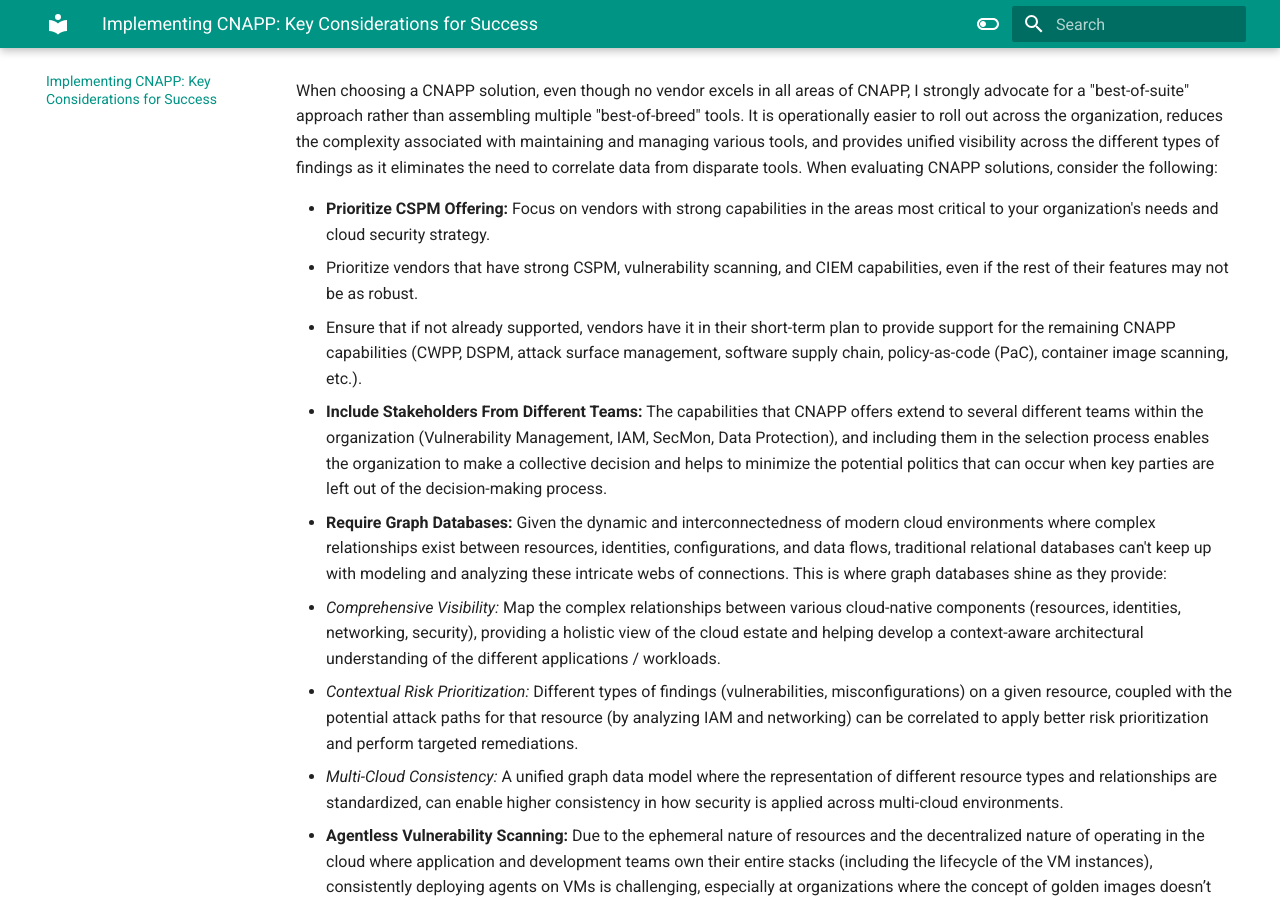
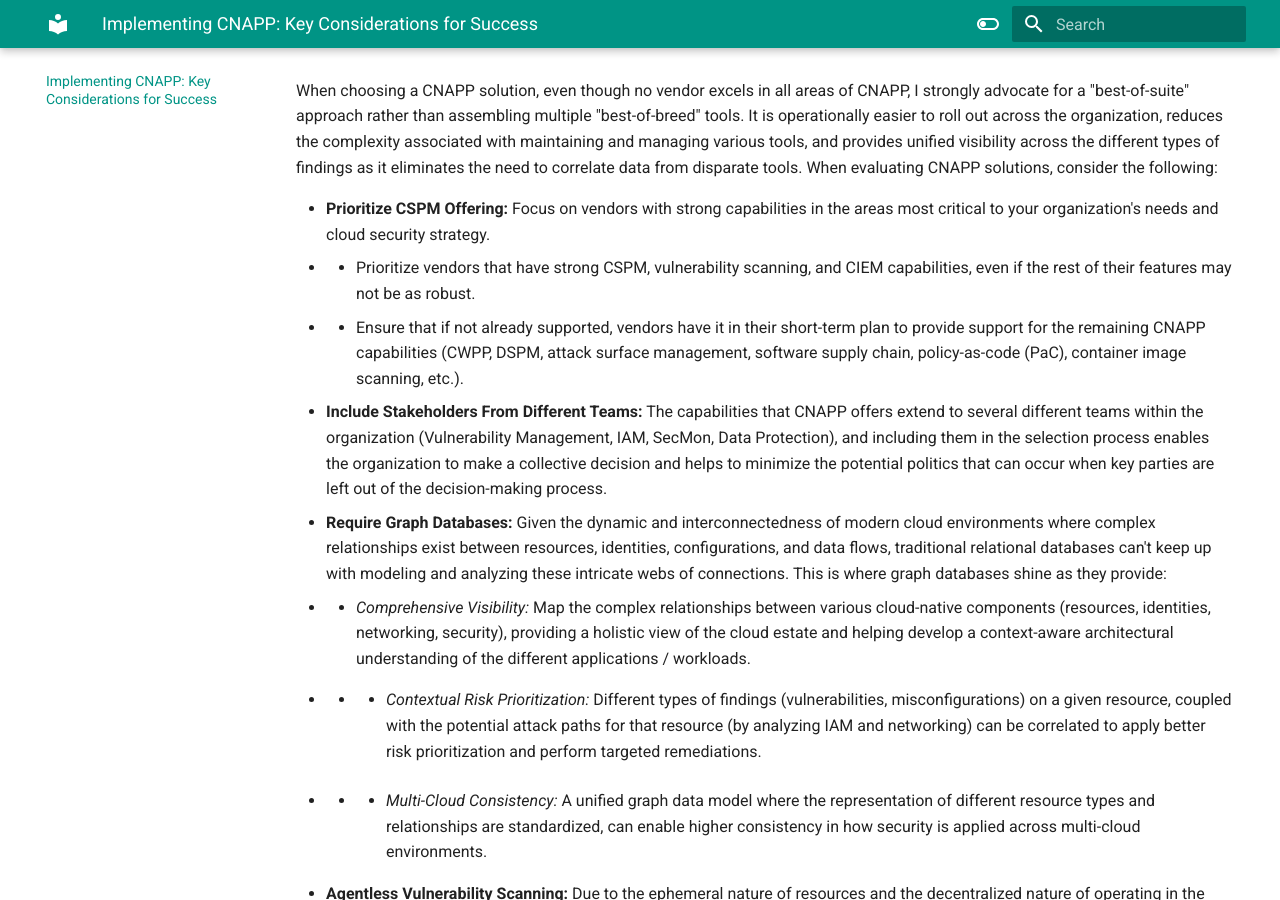
Before and after one commit to naman16/naman-sogani.github.io, an MkDocs documentation site: the page built from docs/index.md, in a window 1280 px wide and 900 px high, scrolled down 1036 px. Built offline with MkDocs 1.6.1 and Material for MkDocs 9.7.7, drawn with Linux system fonts in a browser that asks for light colours.

Commit message:
Update index.md

```diff
--- a/docs/index.md
+++ b/docs/index.md
@@ -27,15 +27,15 @@
 When choosing a CNAPP solution, even though no vendor excels in all areas of CNAPP, I strongly advocate for a "best-of-suite" approach rather than assembling multiple "best-of-breed" tools. It is operationally easier to roll out across the organization, reduces the complexity associated with maintaining and managing various tools, and provides unified visibility across the different types of findings as it eliminates the need to correlate data from disparate tools. When evaluating CNAPP solutions, consider the following:
 
 * **Prioritize CSPM Offering:** Focus on vendors with strong capabilities in the areas most critical to your organization's needs and cloud security strategy.
-  * Prioritize vendors that have strong CSPM, vulnerability scanning, and CIEM capabilities, even if the rest of their features may not be as robust.
-  * Ensure that if not already supported, vendors have it in their short-term plan to provide support for the remaining CNAPP capabilities (CWPP, DSPM, attack surface management, software supply chain, policy-as-code (PaC), container image scanning, etc.).
+*     - Prioritize vendors that have strong CSPM, vulnerability scanning, and CIEM capabilities, even if the rest of their features may not be as robust.
+*     - Ensure that if not already supported, vendors have it in their short-term plan to provide support for the remaining CNAPP capabilities (CWPP, DSPM, attack surface management, software supply chain, policy-as-code (PaC), container image scanning, etc.).
 * **Include Stakeholders From Different Teams:** The capabilities that CNAPP offers extend to several different teams within the organization (Vulnerability Management, IAM, SecMon, Data Protection), and including them in the selection process enables the organization to make a collective decision and helps to minimize the potential politics that can occur when key parties are left out of the decision-making process.
 * **Require Graph Databases:** Given the dynamic and interconnectedness of modern cloud environments where complex relationships exist between resources, identities, configurations, and data flows, traditional relational databases can't keep up with modeling and analyzing these intricate webs of connections. This is where graph databases shine as they provide:
-   * *Comprehensive Visibility:* Map the complex relationships between various cloud-native components (resources, identities, networking, security), providing a holistic view of the cloud estate and helping develop a context-aware architectural understanding of the different applications / workloads.
-   * *Contextual Risk Prioritization:* Different types of findings (vulnerabilities, misconfigurations) on a given resource, coupled with the potential attack paths for that resource (by analyzing IAM and networking) can be correlated to apply better risk prioritization and perform targeted remediations.
-   * *Multi-Cloud Consistency:* A unified graph data model where the representation of different resource types and relationships are standardized, can enable higher consistency in how security is applied across multi-cloud environments.
+*     - *Comprehensive Visibility:* Map the complex relationships between various cloud-native components (resources, identities, networking, security), providing a holistic view of the cloud estate and helping develop a context-aware architectural understanding of the different applications / workloads.
+*     - * *Contextual Risk Prioritization:* Different types of findings (vulnerabilities, misconfigurations) on a given resource, coupled with the potential attack paths for that resource (by analyzing IAM and networking) can be correlated to apply better risk prioritization and perform targeted remediations.
+*     - * *Multi-Cloud Consistency:* A unified graph data model where the representation of different resource types and relationships are standardized, can enable higher consistency in how security is applied across multi-cloud environments.
 * **Agentless Vulnerability Scanning:** Due to the ephemeral nature of resources and the decentralized nature of operating in the cloud where application and development teams own their entire stacks (including the lifecycle of the VM instances), consistently deploying agents on VMs is challenging, especially at organizations where the concept of golden images doesn’t exist. This is where agentless scanning can help streamline operations and provide automated vulnerability scanning capabilities.
-   * However, agent-based solutions should be considered for Cloud Workload Protection Platform (CWPP) as it is more effective in real-time monitoring and blocking based on system activities.
+*     - * However, agent-based solutions should be considered for Cloud Workload Protection Platform (CWPP) as it is more effective in real-time monitoring and blocking based on system activities.
 * **Prioritize Flexible APIs:** Give preferences to vendors that have well-defined and flexible APIs that allow you to do most actions via APIs that are possible via the console / UI. This allows you to build complex workflows in the future, set up integrations with enterprise tools (ticketing and messaging platforms, vulnerability warehouse, SIEM, etc.), build reports and metrics, drive remediation campaigns, etc.
 * **Alignment With Vendor Roadmaps:** Assess the vendor's roadmap to ensure it aligns with your future requirements and strategic goals. For example, if your organization is making a big push for AI workloads in the near-future, consider vendors that have AI Posture Management (AIPM) capabilities in their short-term roadmap.
 
@@ -46,17 +46,17 @@
 As CNAPP definitions evolve, new capabilities (read: acronyms) are added, and vendors market their platforms as the silver bullet for addressing all cloud security needs, it is tempting to enable every available feature. However, this approach can overwhelm security teams with alerts and frustrate developers with a sudden influx of issues that need to be remediated, creating friction between teams meant to collaborate on reducing security risks. To avoid these pitfalls, consider the following:
 
 * **Prioritize CSPM Operationalization:** Prioritize enablement of CSPM and vulnerability scanning(from hereon “CSPM”) on day one of your CNAPP implementation journey. This approach provides the following benefits:
-   * *Quick Value Realization:* These findings are typically easier to understand and address, allowing you to establish a baseline understanding of your cloud security posture and conduct “quick-wins” burndown campaigns to quickly reduce risks through issue resolution. This delivers rapid benefits from your CNAPP investment, crucial for building momentum and securing stakeholder buy-in.
-   * *Platform Familiarity:* Starting with CSPM allows your security team to become familiar with the CNAPP platform's interface, graph database, data model, reporting mechanisms, and overall functionality. This foundational knowledge is essential for successfully implementing more advanced capabilities in the future.
-   * *Upskilling Opportunity:* Implementing CSPM first gives your security teams time to upskill on cloud security concepts, creating a foundation for future implementation of more advanced capabilities.
-   * *Developer Acclimation:* CSPM provides an opportunity for developers to understand how security issues are reported and how they need to consume and act on this information. This gradual introduction to the platform helps smooth the transition to a more security-aware development process.
+*     - * *Quick Value Realization:* These findings are typically easier to understand and address, allowing you to establish a baseline understanding of your cloud security posture and conduct “quick-wins” burndown campaigns to quickly reduce risks through issue resolution. This delivers rapid benefits from your CNAPP investment, crucial for building momentum and securing stakeholder buy-in.
+*     - * *Platform Familiarity:* Starting with CSPM allows your security team to become familiar with the CNAPP platform's interface, graph database, data model, reporting mechanisms, and overall functionality. This foundational knowledge is essential for successfully implementing more advanced capabilities in the future.
+*     - * *Upskilling Opportunity:* Implementing CSPM first gives your security teams time to upskill on cloud security concepts, creating a foundation for future implementation of more advanced capabilities.
+*     - * *Developer Acclimation:* CSPM provides an opportunity for developers to understand how security issues are reported and how they need to consume and act on this information. This gradual introduction to the platform helps smooth the transition to a more security-aware development process.
 * **Enable Self-Service Consumption of Findings:** Set up role-based access control (RBAC) to enable self-service consumption of security findings for the developer community. This approach is crucial for conducting timely remediation and fostering a culture of shared responsibility within the organization. Below are the benefits of enabling self-service:
-   * *Developer Empowerment:* The onus for remediating issues is on the developers and cloud engineers; hence, providing them with self-service access to relevant security findings and remediation guidance allows them to take ownership of security issues associated with their applications.
-   * *Accelerated Remediation:* Generally, CNAPP platforms have descriptive remediation guidance that is actionable. By putting information directly in the hands of those who can act on it, your organization can significantly speed up the fix process and reduce the overall time-to-remediation.
-   * *Shared Responsibility:* By providing developers with tool access, they can monitor the security posture of their applications on-demand, and provide inputs on false positives or potential policy adjustments, thereby fostering a collaborative culture for cloud security. In practice, developers and engineers often use CNAPP platforms for their own non-security related use-cases (e.g., tagging, building cloud asset inventory, identifying resources that are no longer needed, etc.).
+*     - * *Developer Empowerment:* The onus for remediating issues is on the developers and cloud engineers; hence, providing them with self-service access to relevant security findings and remediation guidance allows them to take ownership of security issues associated with their applications.
+*     - * *Accelerated Remediation:* Generally, CNAPP platforms have descriptive remediation guidance that is actionable. By putting information directly in the hands of those who can act on it, your organization can significantly speed up the fix process and reduce the overall time-to-remediation.
+*     - * *Shared Responsibility:* By providing developers with tool access, they can monitor the security posture of their applications on-demand, and provide inputs on false positives or potential policy adjustments, thereby fostering a collaborative culture for cloud security. In practice, developers and engineers often use CNAPP platforms for their own non-security related use-cases (e.g., tagging, building cloud asset inventory, identifying resources that are no longer needed, etc.).
 * **Custom Develop & Fine-Tune CSPM Policies:** As your organization becomes familiar with the initial roll-out, it is crucial to move beyond out-of-the-box (OOB) policies towards custom policy development and fine-tuning (“customization”) to better align with the organization’s security standards and reduce false positives. Below are key considerations for customizing policies:
-   * *Reduce Alert Fatigue & False Positives:* Out-of-the-box policies often generate a high volume of alerts, many of which may be false positives / irrelevant to your environment. Customization helps reduce noise and allows your teams to focus on the most critical issues.
-   * *Align with Security Standards:* OOB policies may not adequately address your organization's unique risk profile or compliance requirements and may not be aligned with your security standards and controls. By developing custom policies based on security standards & cloud usage patterns / application architectures, you can have higher confidence in your policy set and improved accuracy in the legitimacy of the issues identified. Additionally, since these policies are contextualized for your organization’s cloud environments, they reduce friction and improve adoption among your development teams.
+*     - * *Reduce Alert Fatigue & False Positives:* Out-of-the-box policies often generate a high volume of alerts, many of which may be false positives / irrelevant to your environment. Customization helps reduce noise and allows your teams to focus on the most critical issues.
+*     - * *Align with Security Standards:* OOB policies may not adequately address your organization's unique risk profile or compliance requirements and may not be aligned with your security standards and controls. By developing custom policies based on security standards & cloud usage patterns / application architectures, you can have higher confidence in your policy set and improved accuracy in the legitimacy of the issues identified. Additionally, since these policies are contextualized for your organization’s cloud environments, they reduce friction and improve adoption among your development teams.
 * **Metrics & Reporting:** Develop reporting for CSPM, ideally aligned to your SLA / vulnerability management standards, to measure the overall health of the program and remediation effectiveness. This will enable cultural changes and set proper expectations around remediation timelines.
 * **Conduct Regular Office Hours:** Hold regular sessions and office hours, participate in developer forums, set up communication channels, etc. to educate the developers on the platform and hand-hold them through remediations when doing the initial roll-out. This will build goodwill and allow you to develop effective processes that incorporate valuable insights based on how your development teams think and operate.
 
```
